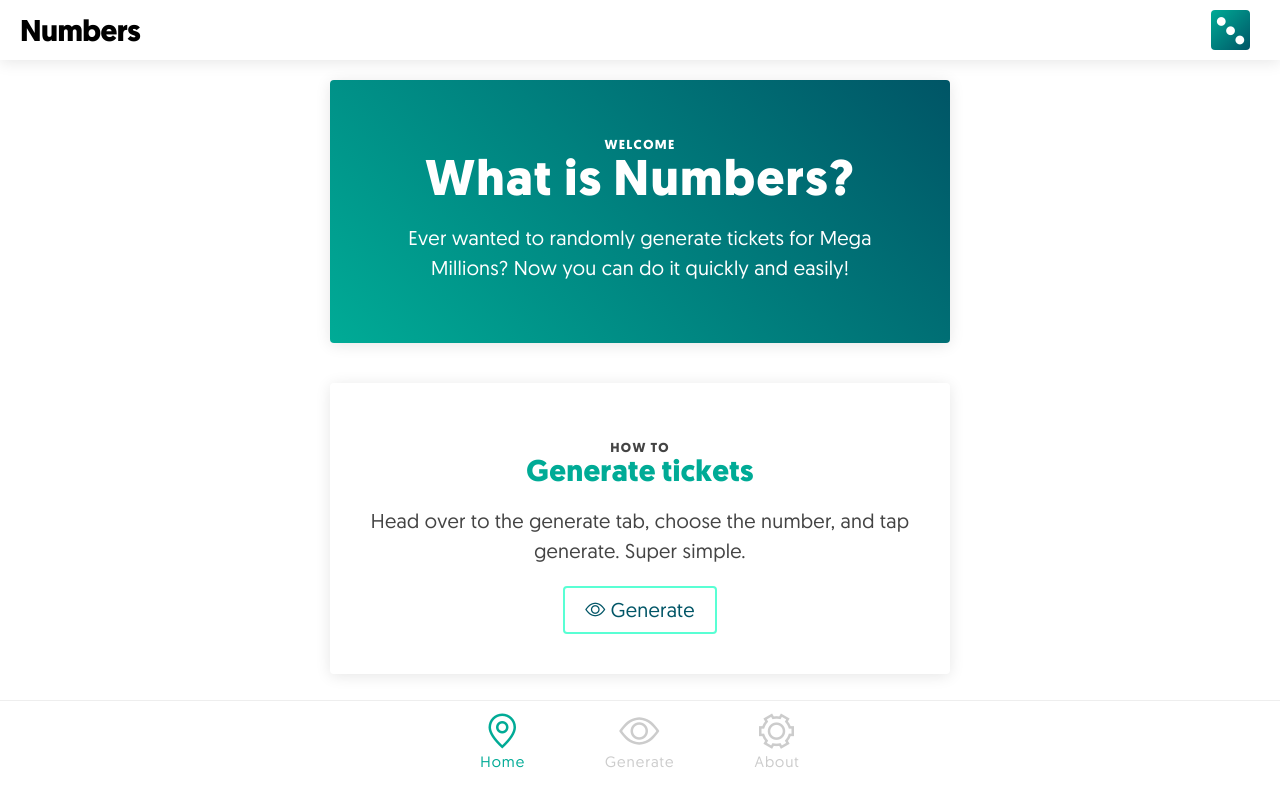
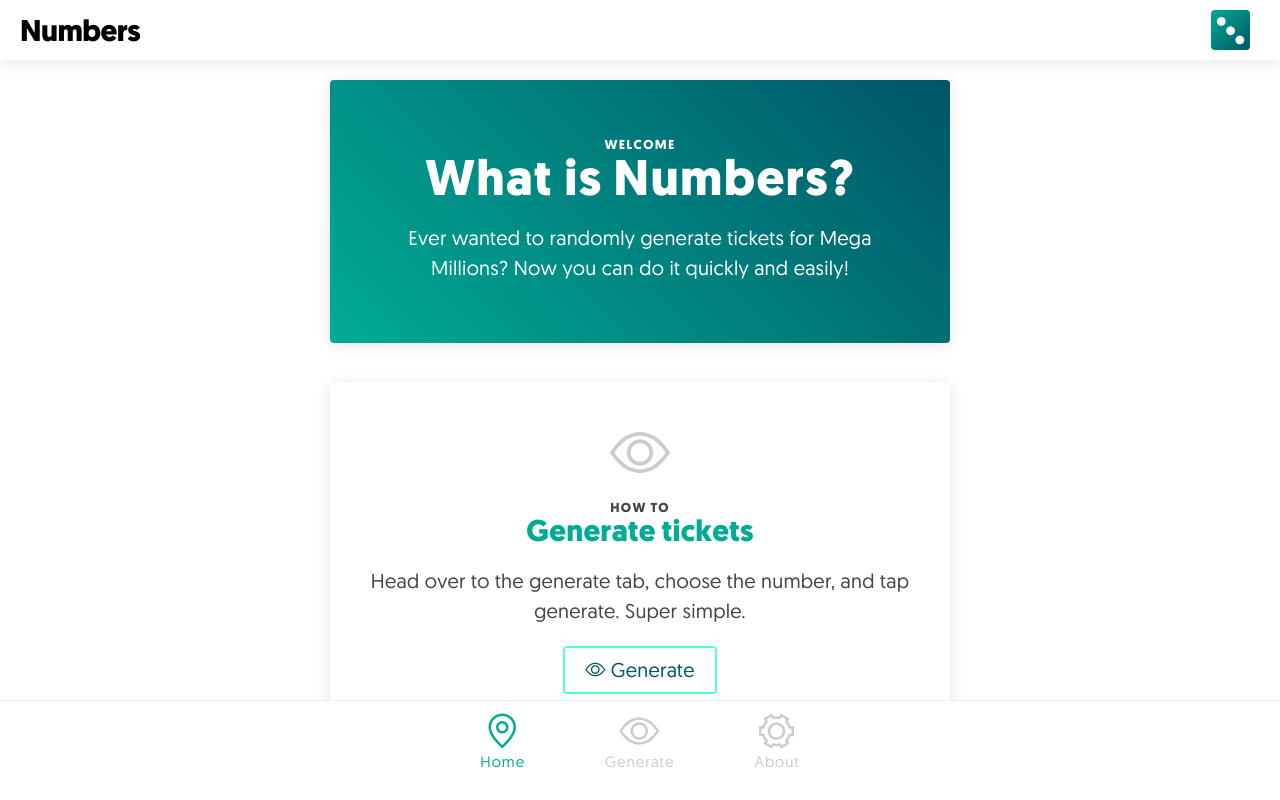
Before and after one commit to mikemattner/numbers, a Vue app: page / in a window 1280 px wide. Built offline with nearby package versions, Linux system fonts and the light colour scheme.

Commit message:
Adding iconography to cards.

```diff
--- a/src/views/About.vue
+++ b/src/views/About.vue
@@ -3,6 +3,7 @@
     <el-row type="flex" class="row-bg" justify="center">
         <el-col :xs="24" :md="16" :lg="12">
             <div class="card">
+                <div class="illustrated"><i class="el-icon-setting"></i></div>
                 <h1>About this app</h1>
                 <p>Numbers is a simple ticket generator for Mega Millions. Built with Vue,
                  using the Element UI library. Enjoy it, but use it wisely.</p>
--- a/src/views/Home.vue
+++ b/src/views/Home.vue
@@ -8,6 +8,7 @@
                 <p>Ever wanted to randomly generate tickets for Mega Millions? Now you can do it quickly and easily!</p>
             </div>
             <div class="card">
+                <div class="illustrated"><i class="el-icon-view"></i></div>
                 <h4>How to</h4>
                 <h2>Generate tickets</h2>
                 <p>Head over to the generate tab, choose the number, and tap generate. Super simple.</p>
@@ -37,6 +38,13 @@
     border-radius: 4px;
     margin-bottom: 2rem;
     box-shadow: 0 2px 15px rgba(0,0,0,0.1);
+
+    .illustrated {
+        i {
+            color: #ccc;
+            font-size: 3rem;
+        }
+    }
     h1,
     h2 {
         margin-top: 0;
```
